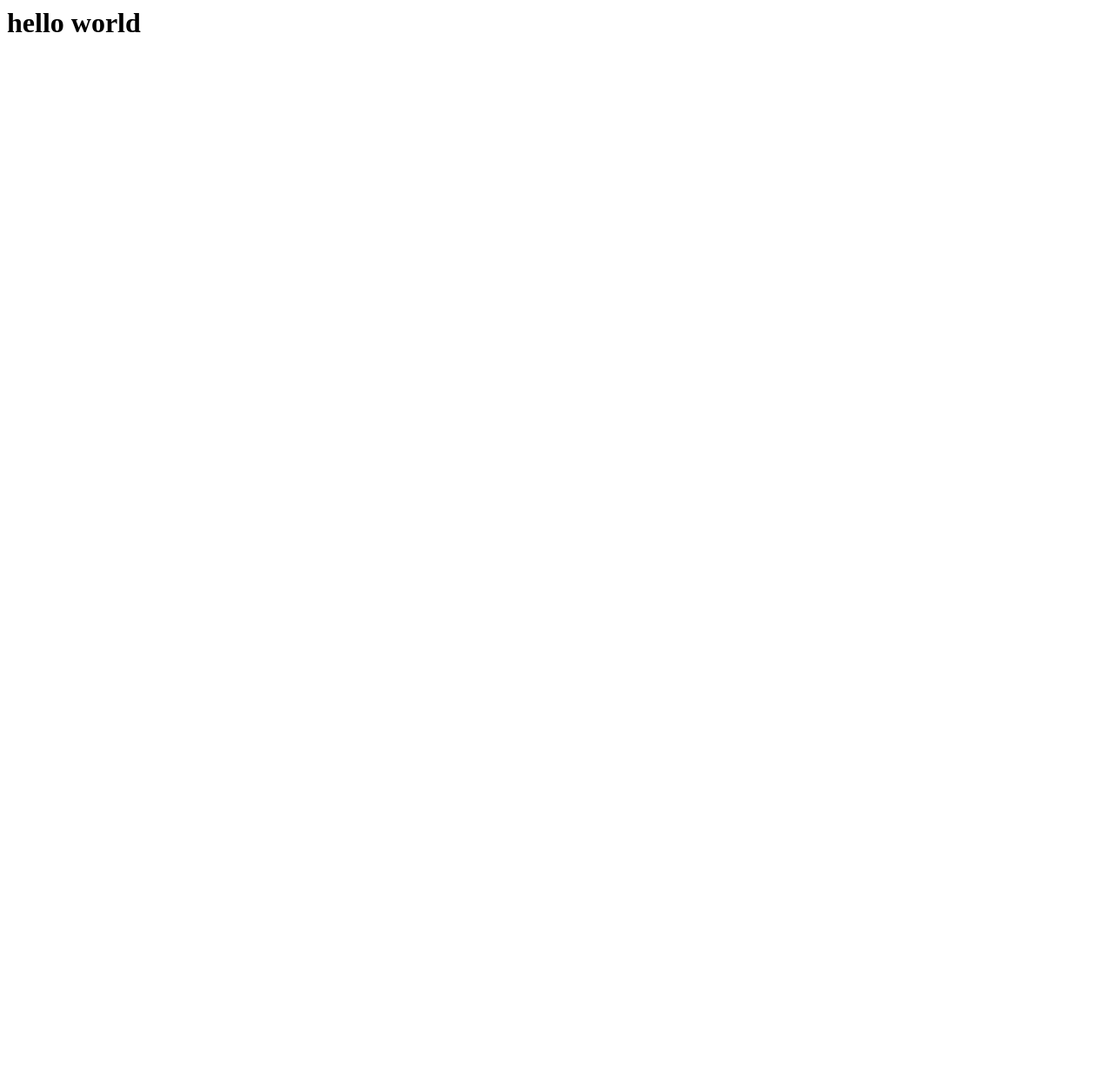
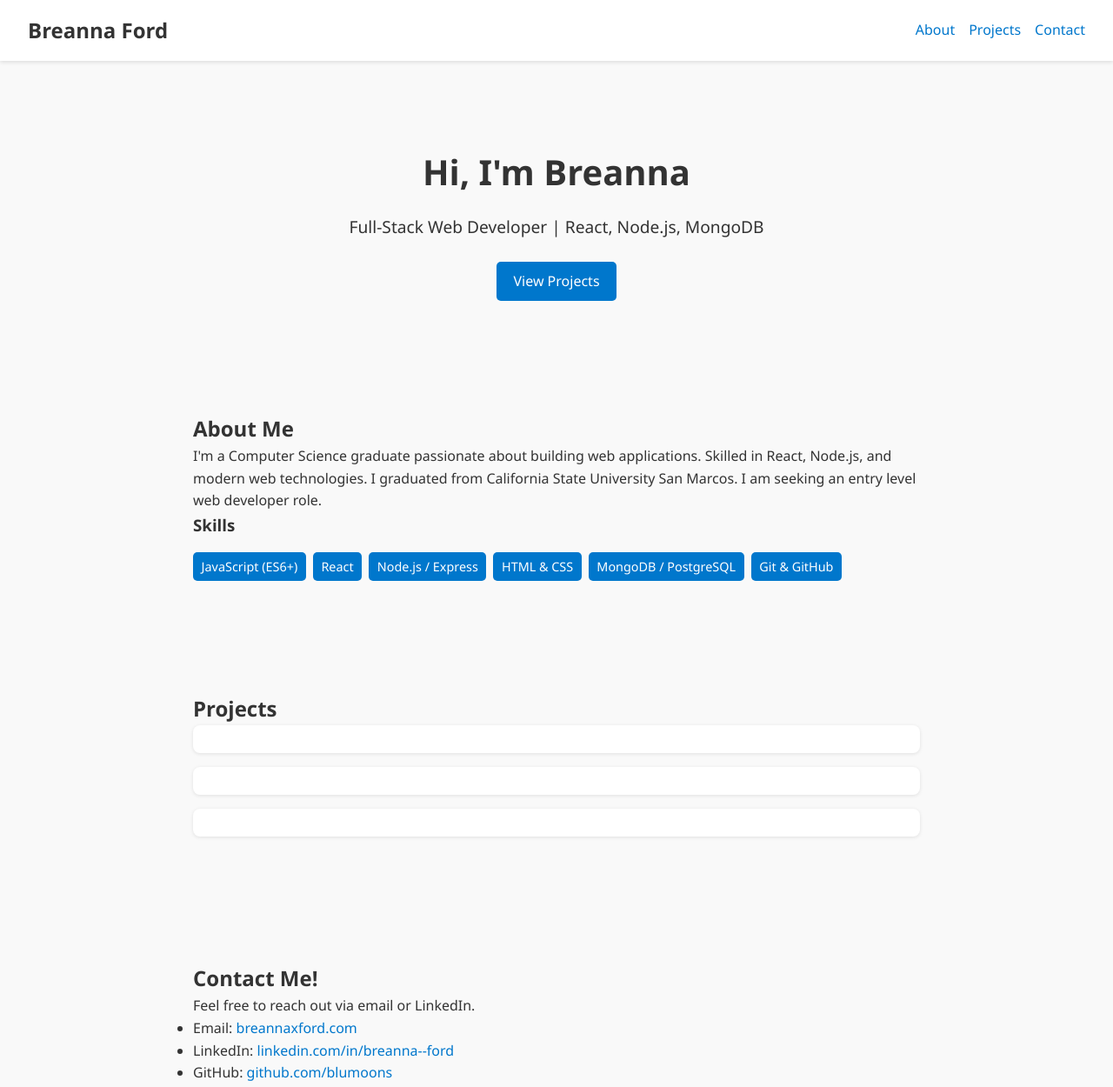
Before and after one commit to blumoons/portfolio, a plain HTML site: page index.html in a window 1280 px wide. Shown: the top 1250 px of the page at 87% size. Before the commit the page ends 800 px from the top, so only its background shows below. Drawn offline with Linux system fonts and the light colour scheme.

Commit message:
more tests

```diff
--- a/index.html
+++ b/index.html
@@ -1 +1,85 @@
-<h1> hello world </h1>
+<!-- index.html -->
+<!DOCTYPE html>
+<html lang="en">
+<head>
+  <meta charset="UTF-8">
+  <meta name="viewport" content="width=device-width, initial-scale=1.0">
+  <title>Breanna Ford | Web Developer</title>
+  <link rel="stylesheet" href="style.css">
+</head>
+<body>
+
+  <!-- NAVBAR -->
+  <header>
+    <nav>
+      <h1>Breanna Ford</h1>
+      <ul>
+        <li><a href="#about">About</a></li>
+        <li><a href="#projects">Projects</a></li>
+        <li><a href="#contact">Contact</a></li>
+      </ul>
+    </nav>
+  </header>
+
+  <!-- HERO SECTION -->
+  <section id="hero">
+    <h2>Hi, I'm Breanna</h2>
+    <p>Full-Stack Web Developer | React, Node.js, MongoDB</p>
+    <a href="#projects" class="btn">View Projects</a>
+  </section>
+
+  <!-- ABOUT SECTION -->
+  <section id="about">
+    <h2>About Me</h2>
+    <p>I'm a Computer Science graduate passionate about building web applications. Skilled in React, Node.js, and modern web technologies. I graduated from California State University San Marcos. I am seeking an entry level web developer role.</p>
+    <h3>Skills</h3>
+    <ul class="skills">
+      <li>JavaScript (ES6+)</li>
+      <li>React</li>
+      <li>Node.js / Express</li>
+      <li>HTML & CSS</li>
+      <li>MongoDB / PostgreSQL</li>
+      <li>Git & GitHub</li>
+    </ul>
+  </section>
+
+  <!-- PROJECTS SECTION -->
+  <section id="projects">
+    <h2>Projects</h2>
+
+    <div class="project">
+      <!--<h3>Project 1: Weather Dashboard</h3>
+      <p>React app using OpenWeather API to display current and 5-day forecasts. Live demo and code on GitHub.</p>-->
+    </div>
+
+    <div class="project">
+      <!--<h3>Project 2: To-Do List App</h3>
+      <p>React app with CRUD functionality and localStorage for persistence.</p>-->
+    </div>
+
+    <div class="project">
+      <!--<h3>Project 3: Blog/Notes App</h3>
+      <p>Full-stack MERN app with user authentication and CRUD operations.</p>-->
+    </div>
+
+  </section>
+
+  <!-- CONTACT SECTION -->
+  <section id="contact">
+    <h2>Contact Me!</h2>
+    <p>Feel free to reach out via email or LinkedIn.</p>
+    <ul>
+      <li>Email: <a href="mailto:breannaxford@gmail.com">breannaxford.com</a></li>
+      <li>LinkedIn: <a href="#">linkedin.com/in/breanna--ford</a></li>
+      <li>GitHub: <a href="#">github.com/blumoons</a></li>
+    </ul>
+  </section>
+
+  <!-- FOOTER -->
+  <footer>
+    <p>© 2025 Breanna Ford. Built using HTML and CSS.</p>
+  </footer>
+
+  <script src="script.js"></script>
+</body>
+</html>
--- a/style.css
+++ b/style.css
@@ -0,0 +1,122 @@
+/* style.css */
+
+/* RESET / BASE */
+* {
+  margin: 0;
+  padding: 0;
+  box-sizing: border-box;
+  font-family: 'Segoe UI', Tahoma, Geneva, Verdana, sans-serif;
+}
+
+body {
+  line-height: 1.6;
+  background-color: #f9f9f9;
+  color: #333;
+}
+
+a {
+  text-decoration: none;
+  color: #0077cc;
+}
+
+header {
+  background: #fff;
+  padding: 1rem 2rem;
+  box-shadow: 0 2px 4px rgba(0,0,0,0.1);
+  position: sticky;
+  top: 0;
+  z-index: 10;
+}
+
+nav {
+  display: flex;
+  justify-content: space-between;
+  align-items: center;
+}
+
+nav ul {
+  list-style: none;
+  display: flex;
+  gap: 1rem;
+}
+
+nav ul li a:hover {
+  text-decoration: underline;
+}
+
+section {
+  padding: 4rem 2rem;
+  max-width: 900px;
+  margin: 0 auto;
+}
+
+#hero {
+  text-align: center;
+  padding-top: 6rem;
+}
+
+#hero h2 {
+  font-size: 2.5rem;
+  margin-bottom: 1rem;
+}
+
+#hero p {
+  font-size: 1.2rem;
+  margin-bottom: 1.5rem;
+}
+
+.btn {
+  display: inline-block;
+  padding: 0.6rem 1.2rem;
+  background: #0077cc;
+  color: white;
+  border-radius: 5px;
+  transition: background 0.3s;
+}
+
+.btn:hover {
+  background: #005fa3;
+}
+
+.skills {
+  display: flex;
+  flex-wrap: wrap;
+  gap: 0.5rem;
+  list-style: none;
+  margin-top: 1rem;
+}
+
+.skills li {
+  background: #0077cc;
+  color: white;
+  padding: 0.3rem 0.6rem;
+  border-radius: 5px;
+  font-size: 0.9rem;
+}
+
+.project {
+  background: #fff;
+  padding: 1rem;
+  margin-bottom: 1rem;
+  border-radius: 8px;
+  box-shadow: 0 1px 4px rgba(0,0,0,0.1);
+}
+
+footer {
+  text-align: center;
+  padding: 2rem;
+  background: #f1f1f1;
+  margin-top: 2rem;
+}
+
+/* Responsive */
+@media (max-width: 600px) {
+  nav ul {
+    flex-direction: column;
+    gap: 0.5rem;
+  }
+
+  #hero h2 {
+    font-size: 2rem;
+  }
+}
```
